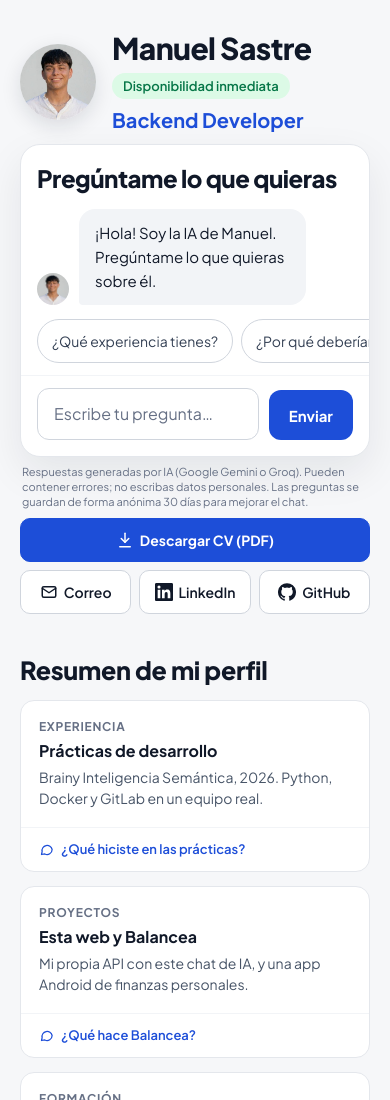
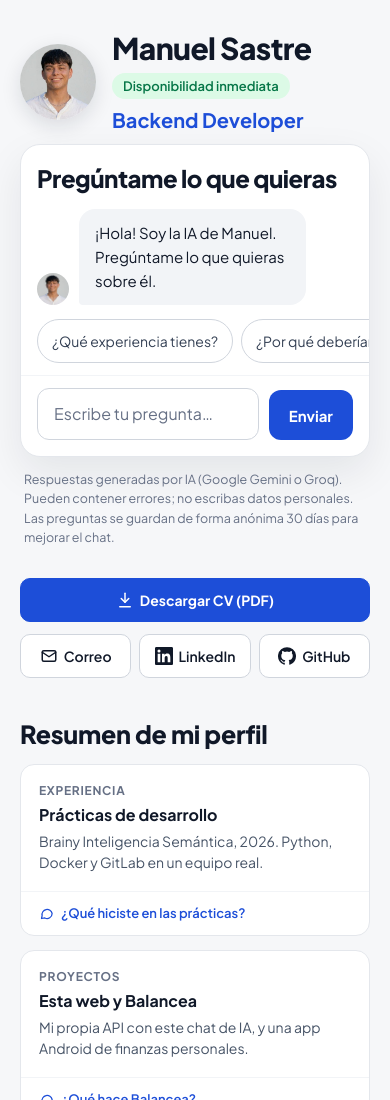
Before and after one commit to Manuel7624/cv-api, a plain HTML site: page app/static/index.html in a window 390 px wide. Shown: the top 1100 px of the page. Drawn offline with Linux system fonts and the light colour scheme.

Commit message:
Móvil: más aire entre el chat, el aviso de la IA y los botones

```diff
--- a/app/static/styles.css
+++ b/app/static/styles.css
@@ -795,21 +795,23 @@ h1 {
     padding: 12px 16px 16px;
   }
 
-  /* Aviso de la IA más pequeño y bajo, y más cerca del botón del CV. El botón
-     queda siempre a más de 16 px del cuadro de escribir y de "Enviar": el propio
-     aviso va entre los dos. */
+  /* Zona bajo el chat con aire: la tarjeta, el aviso de la IA y los botones no van
+     pegados. El aviso queda a 13 px de la tarjeta (y siempre a más de 16 px del cuadro
+     de escribir y de "Enviar", porque va dentro de ella), y a unos 30 px del botón del
+     CV; el botón del CV, a 12 px de la fila Correo/LinkedIn/GitHub. Su color se queda
+     en --text-muted, que ya es suave y sigue cumpliendo el contraste AA. */
   .chat-note {
-    margin: 8px 2px 0;
-    font-size: 11px;
-    line-height: 1.35;
+    margin: 13px 4px 0;
+    font-size: 12.5px;
+    line-height: 1.55;
   }
 
   /* CV a todo el ancho; correo, LinkedIn y GitHub en la fila de abajo. */
   .links {
     display: grid;
     grid-template-columns: repeat(3, 1fr);
-    gap: 8px;
-    margin-top: -4px;
+    gap: 12px 8px;
+    margin-top: 18px; /* + 12 px de la rejilla = unos 30 px desde el aviso */
   }
 
   .links > :first-child {
```
Also changed, not shown: 1 other file.
